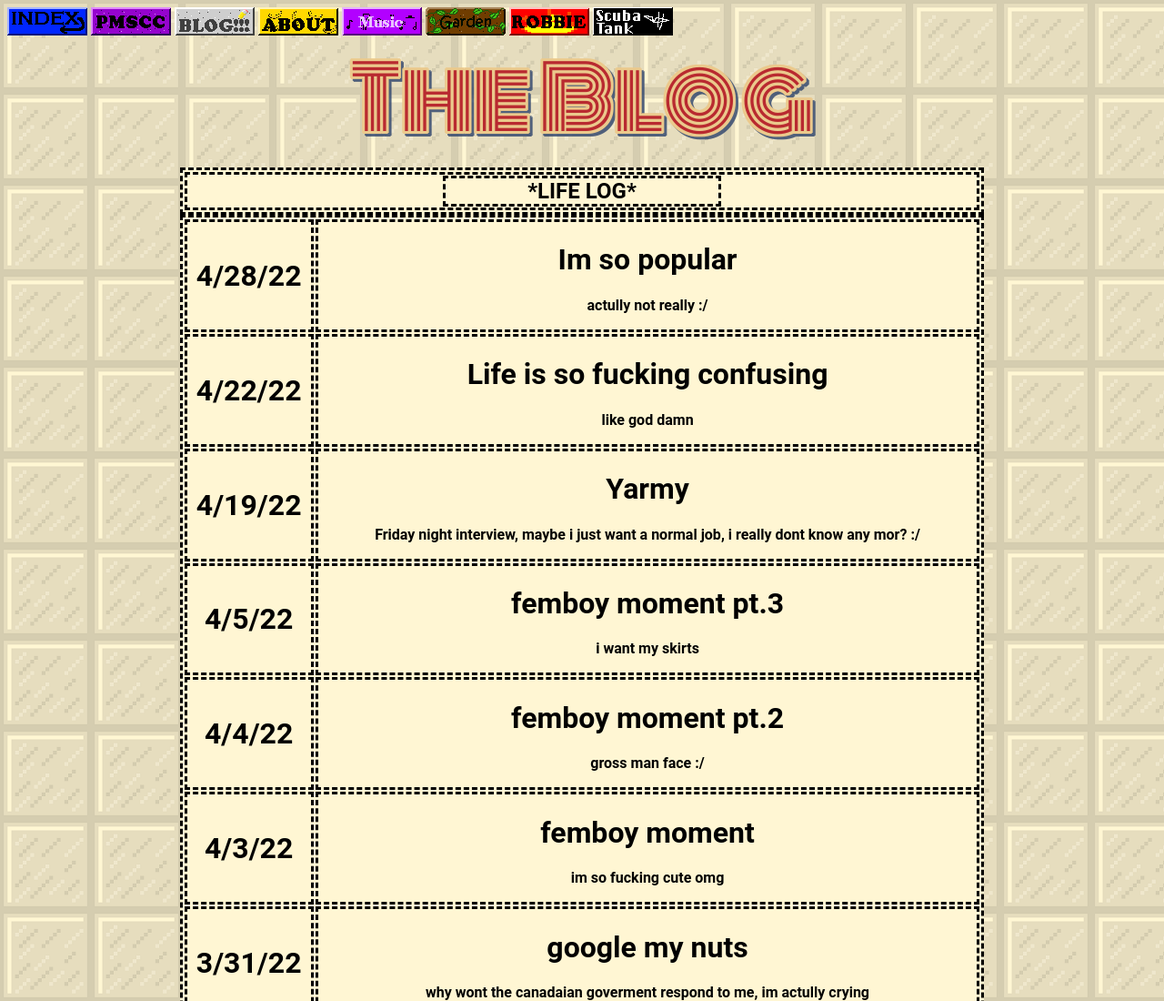
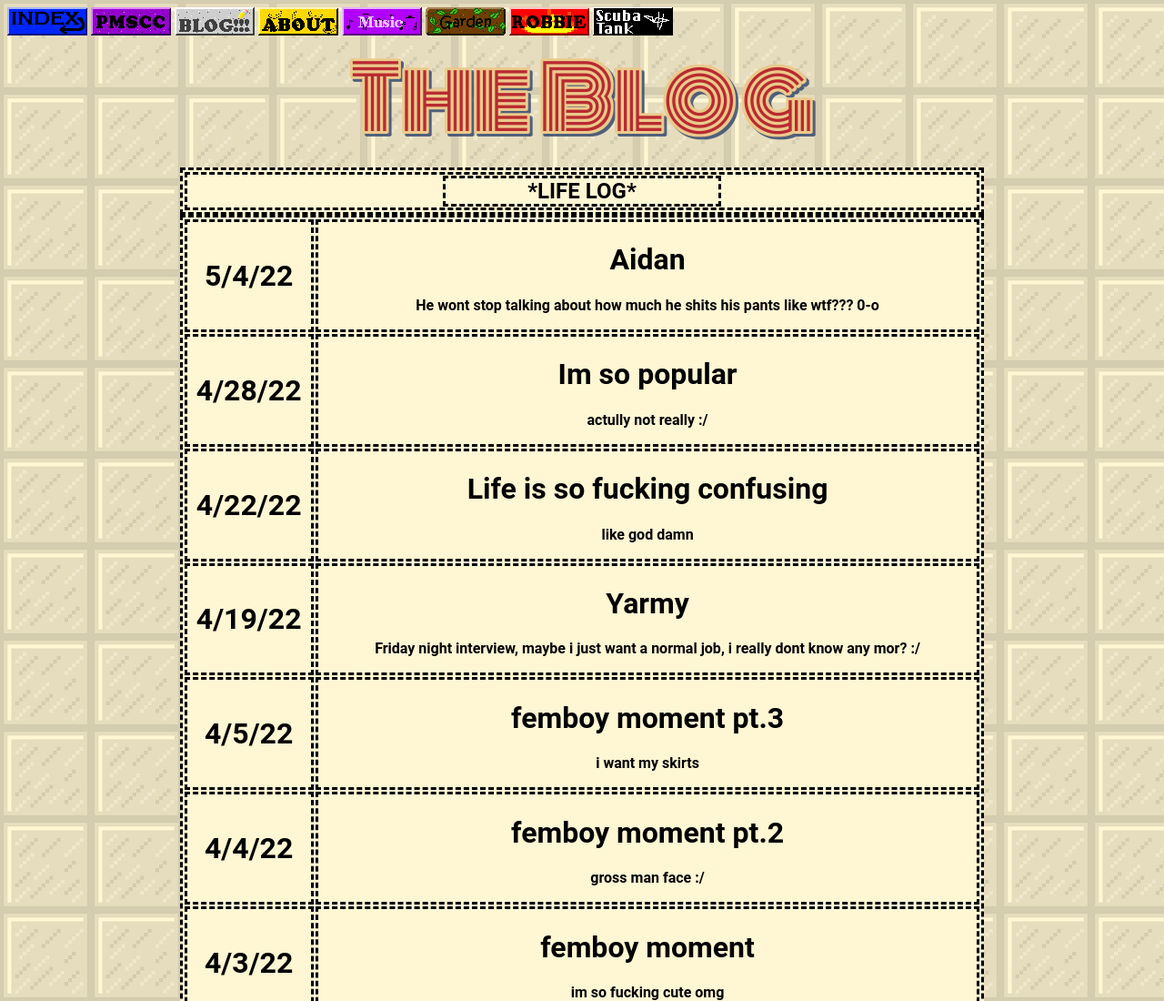
Before and after one commit to AllyOpps/AllyOpps.github.io, a plain HTML site: page blog.html in a window 1280 px wide. Shown: the top 1100 px of the page at 91% size. Drawn offline with Linux system fonts and the light colour scheme.

Commit message:
you get boned
bruh

```diff
--- a/blog.html
+++ b/blog.html
@@ -27,6 +27,7 @@
   </tr>
 </table>
 <table>
+  <tr><th> <h1> 5/4/22 </h1> </th><th> <h1>Aidan</h1><p>He wont stop talking about how much he shits his pants like wtf??? 0-o
   <tr><th> <h1> 4/28/22 </h1> </th><th> <h1>Im so popular</h1><p>actully not really :/
   <tr><th> <h1> 4/22/22 </h1> </th><th> <h1>Life is so fucking confusing</h1><p>like god damn
   <tr><th> <h1> 4/19/22 </h1> </th><th> <h1>Yarmy</h1><p>Friday night interview, maybe i just want a normal job, i really dont know any mor? :/
```
Also changed, not shown: blogUG.html (+1 -0 lines), 2 other files.
